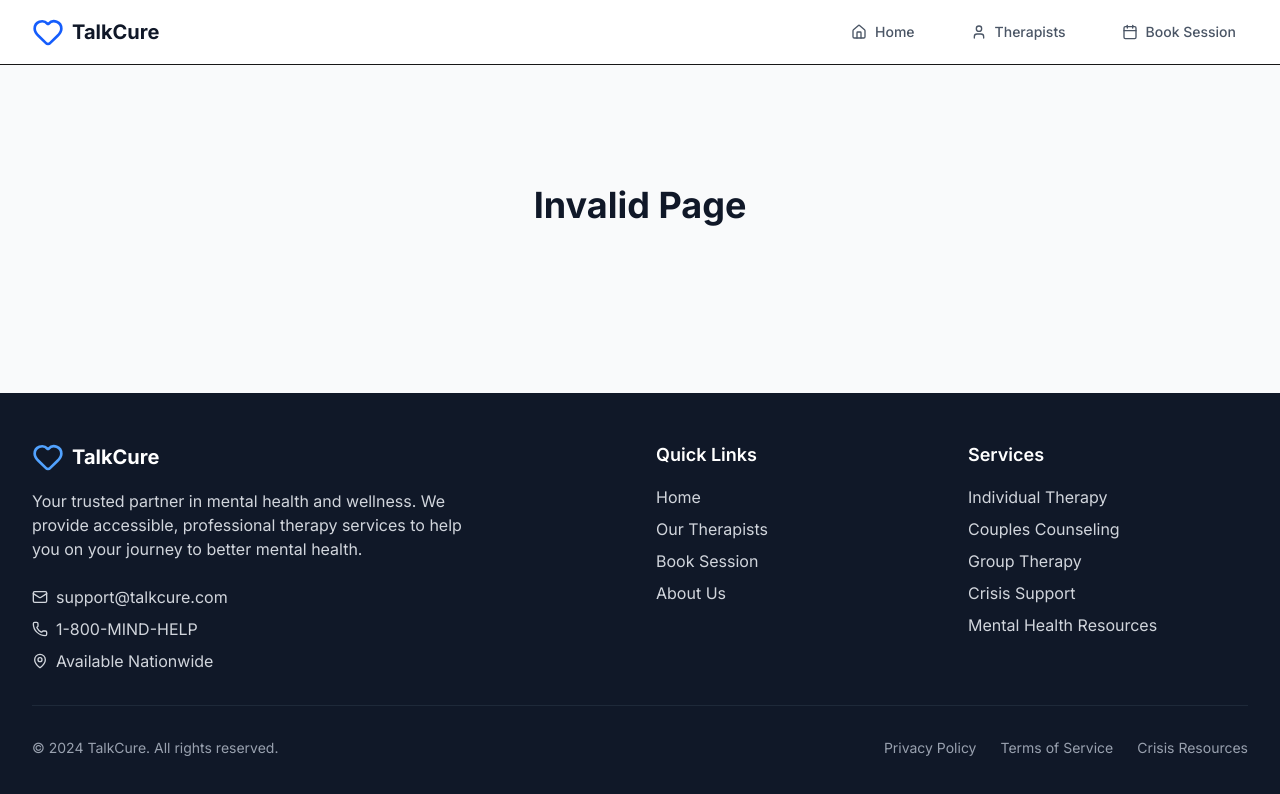
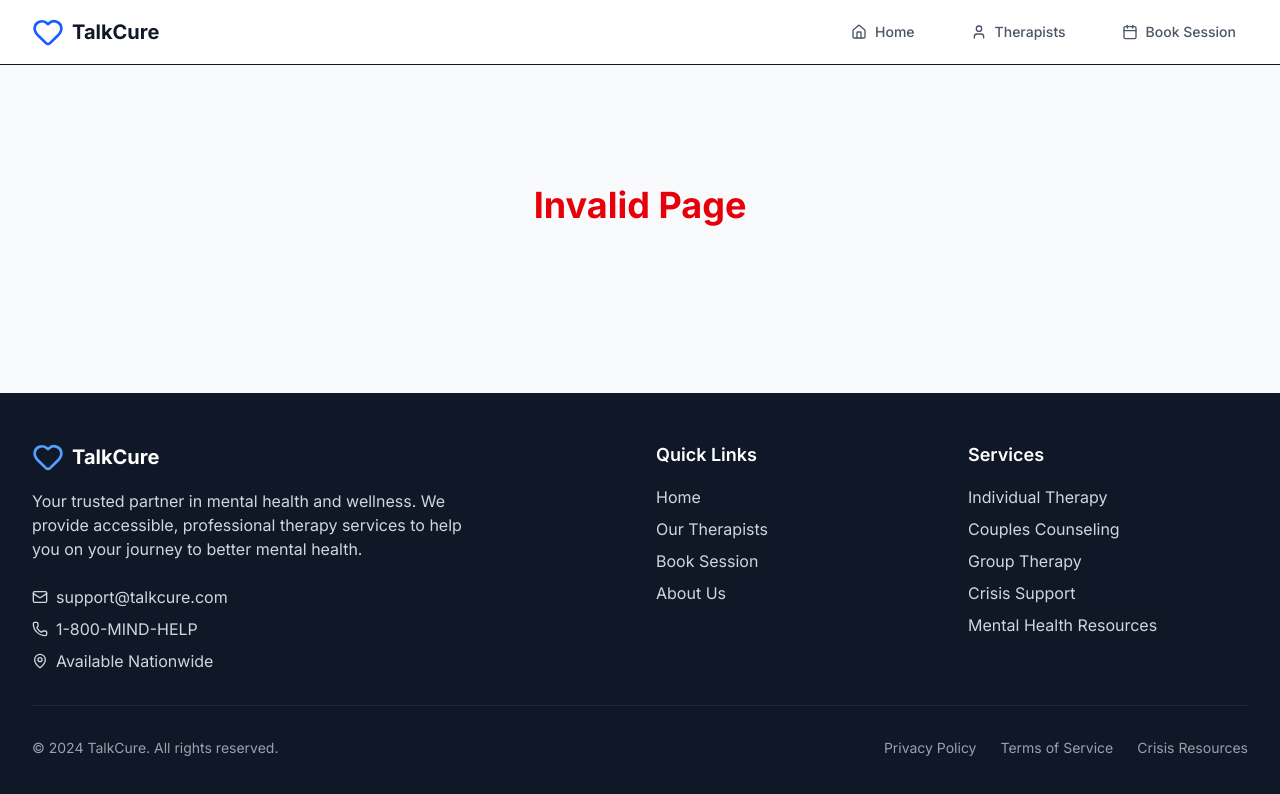
Before and after one commit to pabitrabarua123/counselling-appointment-app, a Next.js app: page /checkout/success in a window 1280 px wide. Shown: the top 794 px of the page. Built offline with nearby package versions, Linux system fonts and the light colour scheme; no server answers.

Commit message:
payment fix

```diff
--- a/src/app/checkout/success/page.tsx
+++ b/src/app/checkout/success/page.tsx
@@ -1,14 +1,18 @@
-import CheckoutStatus from '@/components/CheckoutStatus/CheckoutStatus';
+"use client";
 
-export default function SuccessPage({ searchParams }: { searchParams: { session_id?: string } }) {
-  const sessionId = searchParams.session_id || null;
+import { useSearchParams } from "next/navigation";
+import CheckoutStatus from "@/components/CheckoutStatus/CheckoutStatus";
+
+export default function SuccessPage() {
+  const searchParams = useSearchParams();
+  const sessionId = searchParams.get("session_id");
 
   if (!sessionId) {
     return (
       <div className="bg-gray-50 py-30">
         <div className="max-w-7xl mx-auto px-4 sm:px-6 lg:px-8">
           <div className="text-center mb-12">
-            <h1 className="text-4xl font-bold text-gray-900 mb-4">Invalid Page</h1>
+            <h1 className="text-4xl font-bold text-red-600 mb-4">Invalid Page</h1>
           </div>
         </div>
       </div>
```
